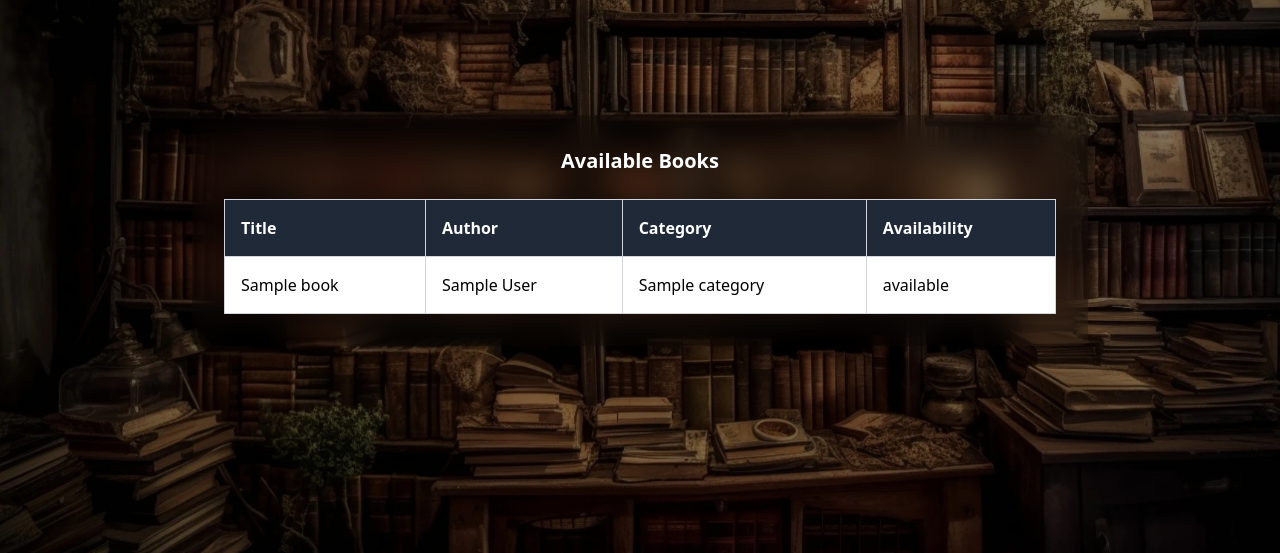
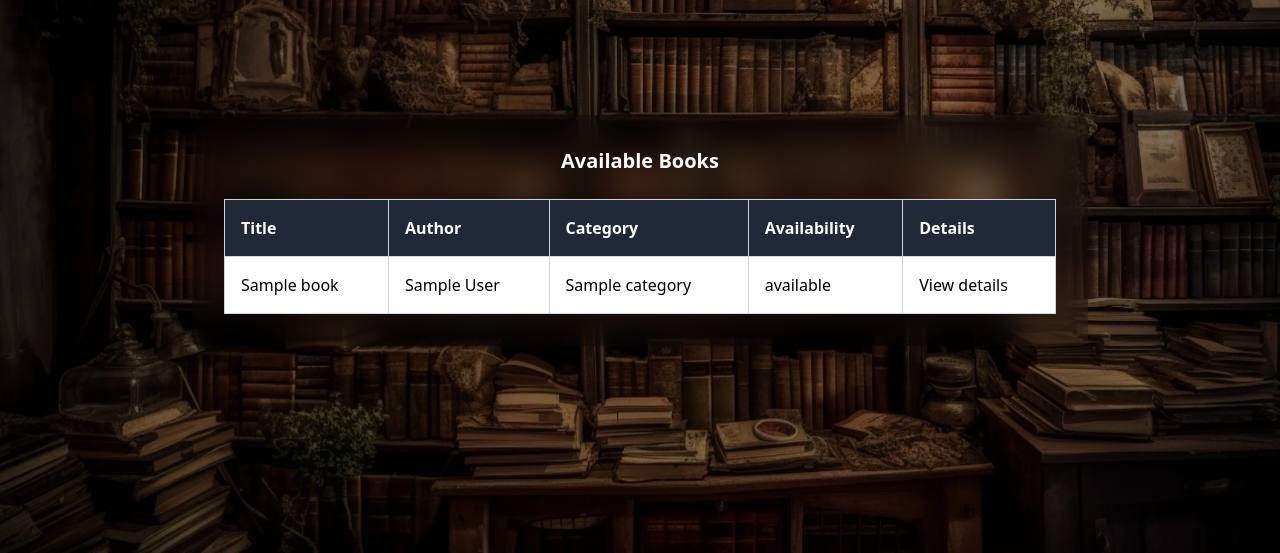
Before and after one commit to Thisishemmit/brief10, a PHP site: page / in a window 1280 px wide. Shown: the part 170-723 px from the top of the page. Run offline with PHP 8.4, Linux system fonts and the light colour scheme; tables that the repository leaves empty hold one stand-in row (values such as "Sample post").

Commit message:
LM-15 view book details

```diff
--- a/app/views/books.php
+++ b/app/views/books.php
@@ -26,6 +26,7 @@
                         <th class="p-4 border border-gray-300">Author</th>
                         <th class="p-4 border border-gray-300">Category</th>
                         <th class="p-4 border border-gray-300">Availability</th>
+                        <th class="p-4 border border-gray-300">Details</th>
                     </tr>
                 </thead>
 
@@ -37,6 +38,8 @@
                             <td class="p-4 border border-gray-300"><?= $book->getAuthor() ?></td>
                             <td class="p-4 border border-gray-300"><?= $book->getCategory() ?></td>
                             <td class="p-4 border border-gray-300"><?= $book->getStatus() ?></td>
+                            <td class="p-4 border border-gray-300"><Button id="detailsBtn">View details</Button></td>
+
                         </tr>
                     <?php endforeach; ?>
 
```
